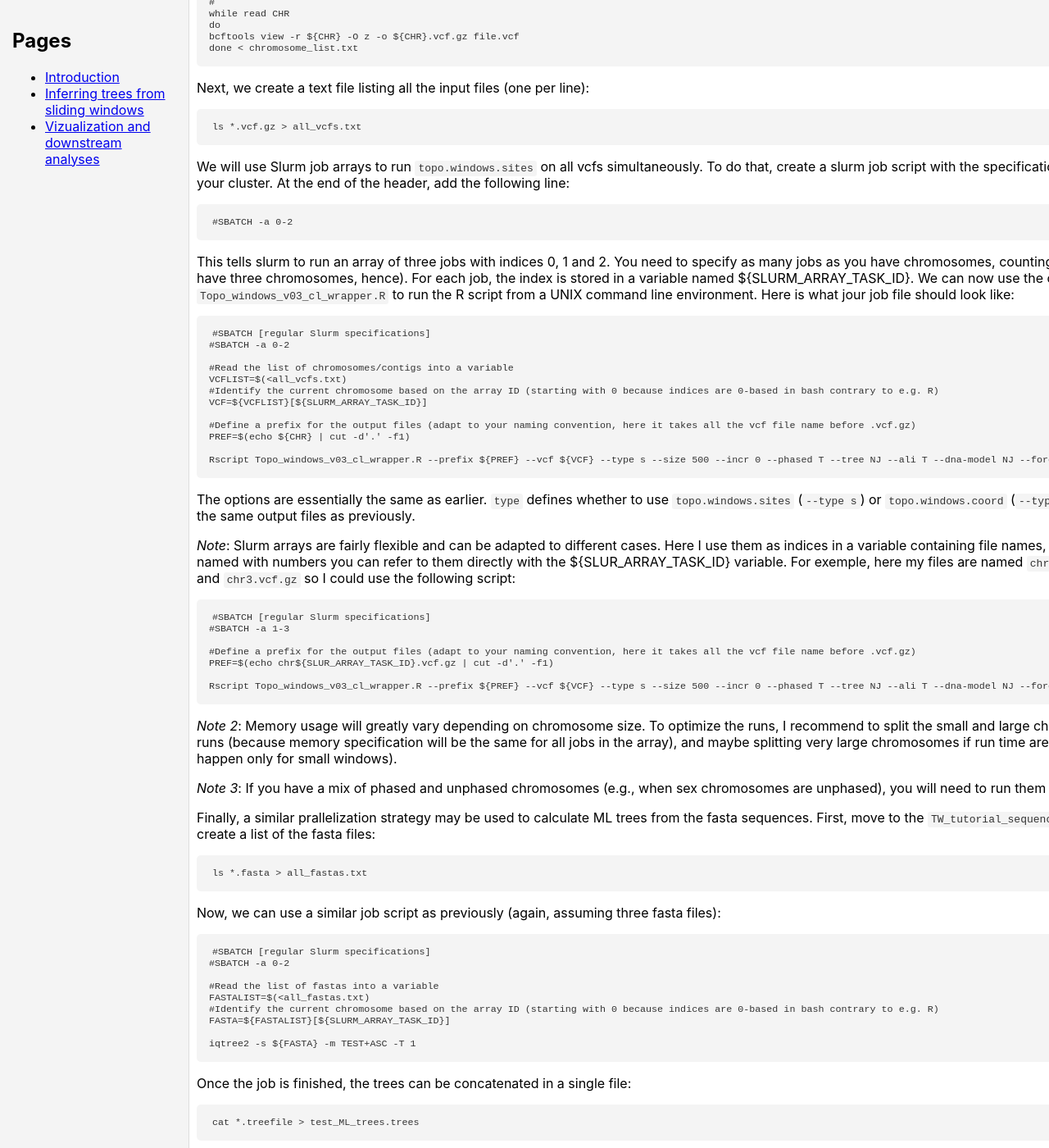
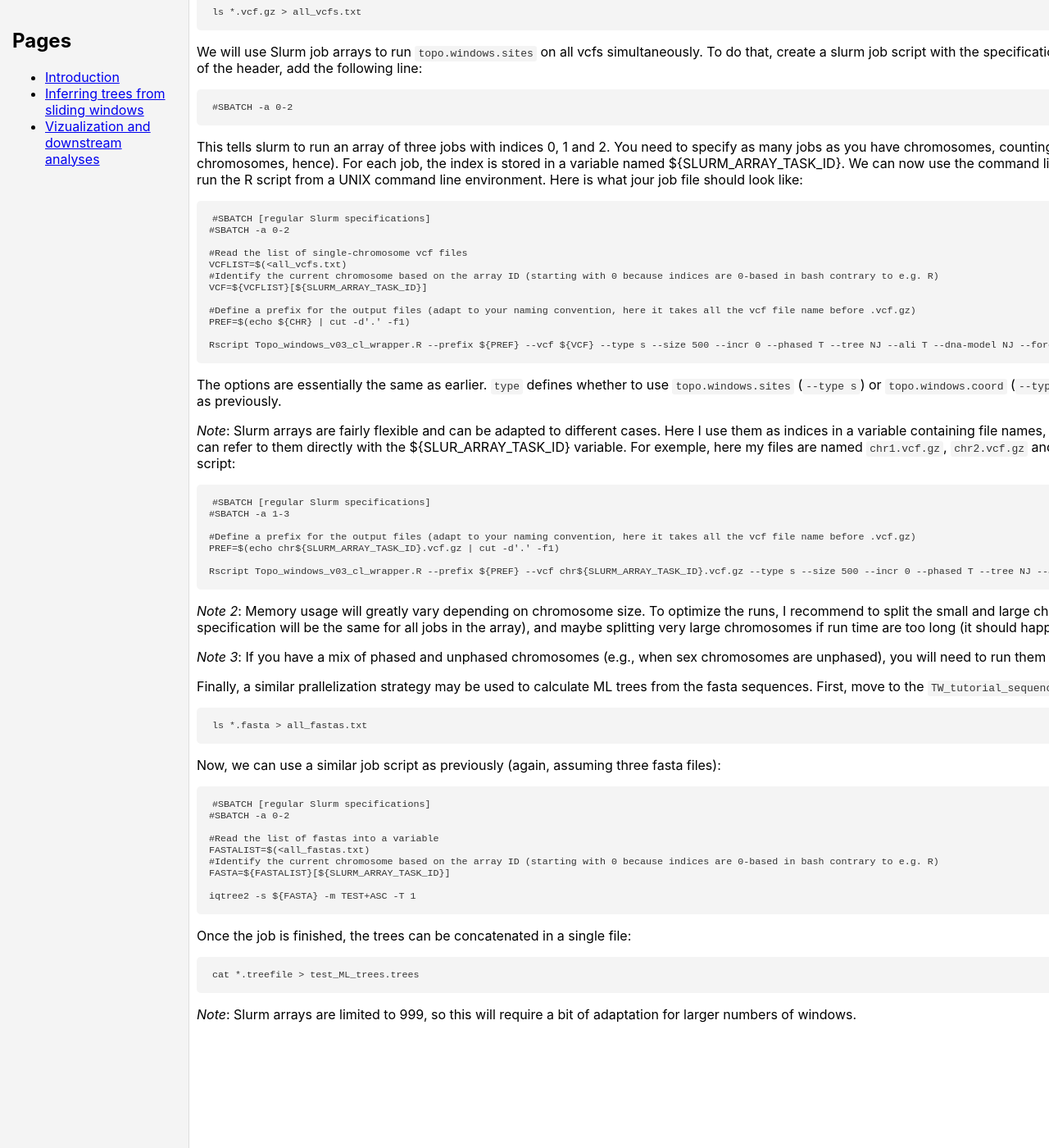
Before and after one commit to rancilhac/Genome-Wide-Phylogenies.github.io, a Jekyll site: the page built from Sliding-windows.md, in a window 1280 px wide and 1400 px high, scrolled down 2308 px. Shown: the whole window at 82% size. Built offline with Jekyll 4.4.1, drawn with Linux system fonts in a browser that asks for light colours; our own code applies the rules of GitHub Pages for plain Markdown files; after the commit the page ends 3555 px from its top, so only the background shows below that; some of the changed text lies outside the part shown.

Commit message:
Update Sliding-windows.md

````diff
--- a/Sliding-windows.md
+++ b/Sliding-windows.md
@@ -36,7 +36,7 @@ For a vcf with 87000 SNPs, it takes a couple of minutes. Here are what the optio
 `tree`: whether to calulate trees. Can be "NJ" (neighbor-joining trees), "ML" (Maximum-likelihood trees) or "N" (no trees). \
 `dna.model`: the nucleotide substitution model to use. When calculating NJ trees, this correspond to the models available to the dist.dna() function in ape. \
 `missing.thresh`: At a given window, sequences will be remove if their proportion of missing SNPs is above the specified threshold. \
-`force`: whether to overwrite pre-existing output files with the same prefix. \
+`force`: whether to overwrite pre-existing output files with the same prefix.
 
 To use Maximum-likelihood instead of Neighbor-joining, simply change `tree = "NJ"` to `tree = "ML"`. The ML approach implemented is very simple (no bootstraping, no optimization of substitution model), but more elaborate inference can also be performed if needed, as discussed at the end of this page.
 
@@ -120,7 +120,7 @@ This tells slurm to run an array of three jobs with indices 0, 1 and 2. You need
 #SBATCH [regular Slurm specifications]
 #SBATCH -a 0-2
 
-#Read the list of chromosomes/contigs into a variable
+#Read the list of single-chromosome vcf files
 VCFLIST=$(<all_vcfs.txt)
 #Identify the current chromosome based on the array ID (starting with 0 because indices are 0-based in bash contrary to e.g. R)
 VCF=${VCFLIST}[${SLURM_ARRAY_TASK_ID}]
@@ -139,9 +139,9 @@ This will result in the same output files as previously.
 #SBATCH -a 1-3
 
 #Define a prefix for the output files (adapt to your naming convention, here it takes all the vcf file name before .vcf.gz)
-PREF=$(echo chr${SLUR_ARRAY_TASK_ID}.vcf.gz | cut -d'.' -f1)
+PREF=$(echo chr${SLURM_ARRAY_TASK_ID}.vcf.gz | cut -d'.' -f1)
 
-Rscript Topo_windows_v03_cl_wrapper.R --prefix ${PREF} --vcf ${VCF} --type s --size 500 --incr 0 --phased T --tree NJ --ali T --dna-model NJ --force F --missingness 0.7
+Rscript Topo_windows_v03_cl_wrapper.R --prefix ${PREF} --vcf chr${SLURM_ARRAY_TASK_ID}.vcf.gz --type s --size 500 --incr 0 --phased T --tree NJ --ali T --dna-model NJ --force F --missingness 0.7
 ```
 
 *Note 2*: Memory usage will greatly vary depending on chromosome size. To optimize the runs, I recommend to split the small and large chromosome in different runs (because memory specification will be the same for all jobs in the array), and maybe splitting very large chromosomes if run time are too long (it should happen only for small windows).
@@ -169,4 +169,4 @@ Once the job is finished, the trees can be concatenated in a single file:
 ```bash:
 cat *.treefile > test_ML_trees.trees
 ```
-*Note*: Slurm arrays are limited to 999, so this will require a bit of adaptation for large numbers of windows.
+*Note*: Slurm arrays are limited to 999, so this will require a bit of adaptation for larger numbers of windows.
````
